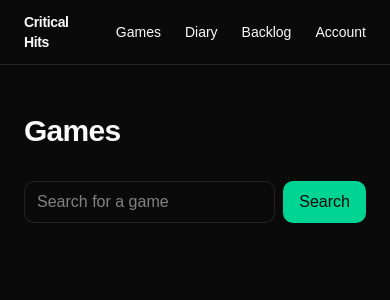
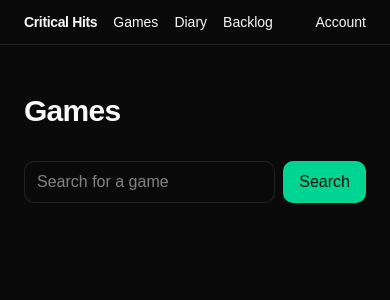
Before and after one commit to tgalg/critical-hits, a Next.js app: page /games in a window 390 px wide. Shown: the top 300 px of the page. Built offline with nearby package versions, Linux system fonts and the light colour scheme.

Commit message:
Keep the header on one line at phone width
Co-Authored-By: Claude Opus 5.5 (1M context) <noreply@anthropic.com>
Claude-Session: https://claude.ai/code/session_01J8n6X1cXUAFRWtxd5JGQxL

```diff
--- a/components/site-header.tsx
+++ b/components/site-header.tsx
@@ -6,9 +6,12 @@ export function SiteHeader() {
     <header className="border-b">
       <nav
         aria-label="Main"
-        className="mx-auto flex max-w-5xl items-center gap-6 px-6 py-3 text-sm"
+        className="mx-auto flex max-w-5xl items-center gap-4 px-6 py-3 text-sm sm:gap-6"
       >
-        <Link href="/" className="font-semibold tracking-tight">
+        <Link
+          href="/"
+          className="font-semibold tracking-tight whitespace-nowrap"
+        >
           Critical Hits
         </Link>
         <Link href="/games" className="hover:underline">
```
